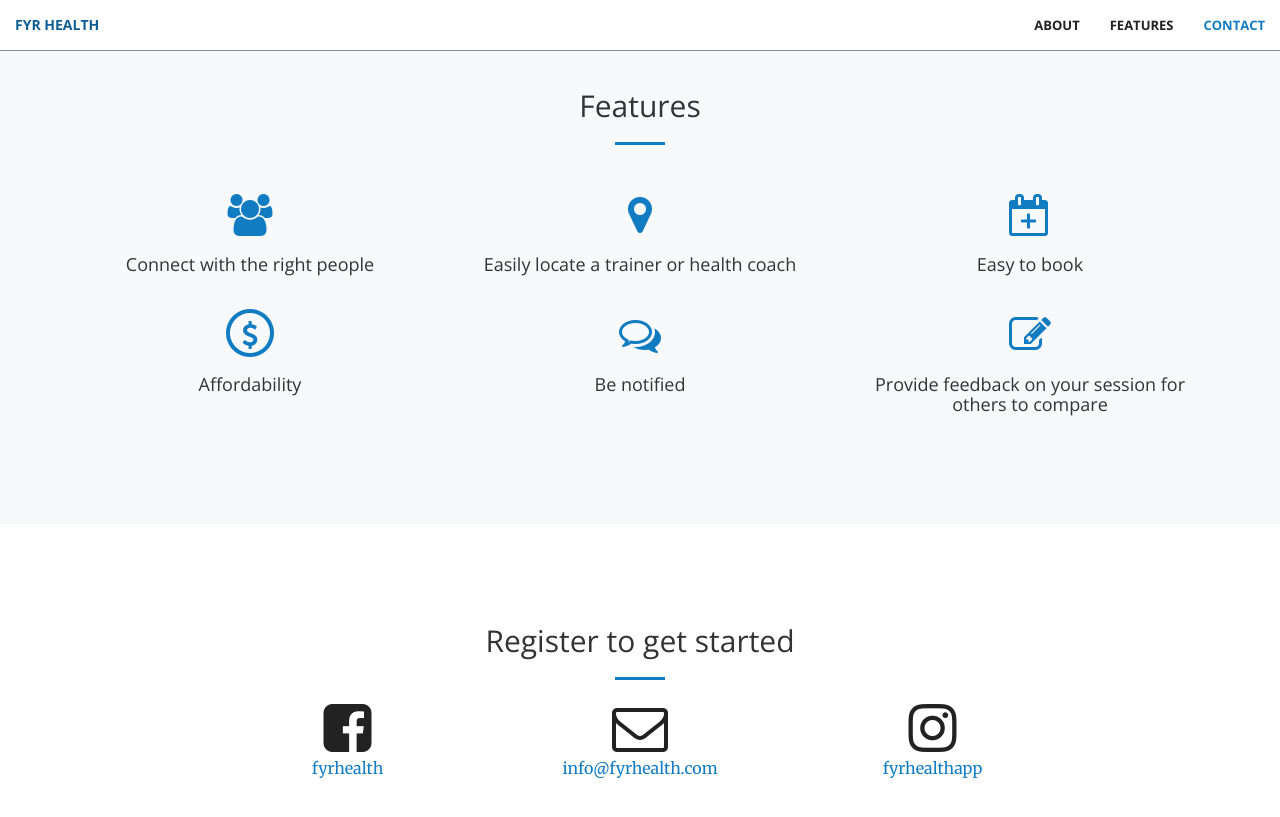
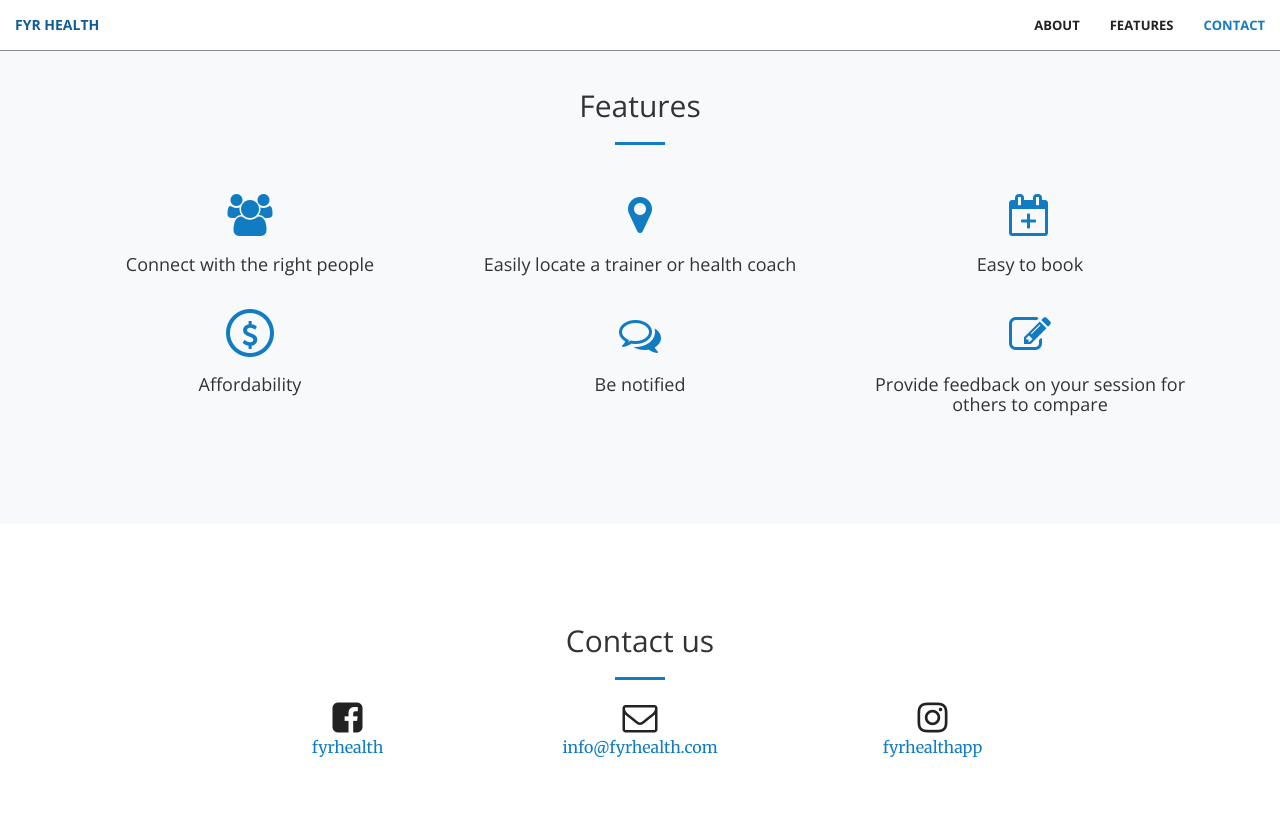
Before and after one commit to FYR-Health/FYR-Health.github.io, a Jekyll site: the page built from index.html, in a window 1280 px wide and 900 px high, scrolled down 1353 px. Shown: the top 817 px of the window. Built offline with Jekyll 4.4.1, drawn with Linux system fonts in a browser that asks for light colours.

Commit message:
[f] 5: Update social info; Change text in Register
https://trello.com/c/IFDA0NK6

```diff
--- a/_includes/contact.html
+++ b/_includes/contact.html
@@ -2,24 +2,24 @@
   <div class="container">
     <div class="row">
       <div class="col-lg-8 col-lg-offset-2 text-center">
-        <h2 class="section-heading">Register to get started</h2>
+        <h2 class="section-heading">Contact us</h2>
         <hr class="primary">
       </div>
-      <div class="col-lg-2 col-lg-offset-2 text-center">
+      <div class="col-md-2 col-md-offset-2 text-center">
         <a href="https://www.facebook.com/{{ site.facebook_username }}">
-          <i class="fa fa-facebook-square fa-3x wow bounceIn" data-wow-delay=".1s"></i>
+          <i class="fa fa-facebook-square fa-2x wow bounceIn" data-wow-delay=".1s"></i>
           <p>{{ site.facebook_username }}</p>
         </a>
       </div>
-      <div class="col-lg-2 col-lg-offset-1 text-center">
+      <div class="col-md-2 col-md-offset-1 text-center">
         <a href="mailto:{{ site.email }}">
-            <i class="fa fa-envelope-o fa-3x wow bounceIn" data-wow-delay=".1s"></i>
+            <i class="fa fa-envelope-o fa-2x wow bounceIn" data-wow-delay=".1s"></i>
                 <p>{{ site.email }}</p>
             </a>
       </div>
-      <div class="col-lg-2 col-lg-offset-1 text-center">
+      <div class="col-md-2 col-md-offset-1 text-center">
         <a href="https://www.instagram.com/{{ site.instagram_username }}">
-          <i class="fa fa-instagram fa-3x wow bounceIn" data-wow-delay=".1s"></i>
+          <i class="fa fa-instagram fa-2x wow bounceIn" data-wow-delay=".1s"></i>
           <p>{{ site.instagram_username }}</p>
         </a>
       </div>
--- a/_sass/_base.scss
+++ b/_sass/_base.scss
@@ -289,7 +289,7 @@
 // Contact
 #contact .fa {
     color: $theme-dark;
-    font-size: 4em;
+    font-size: 2.5em;
 }
 
 // Extras
```
